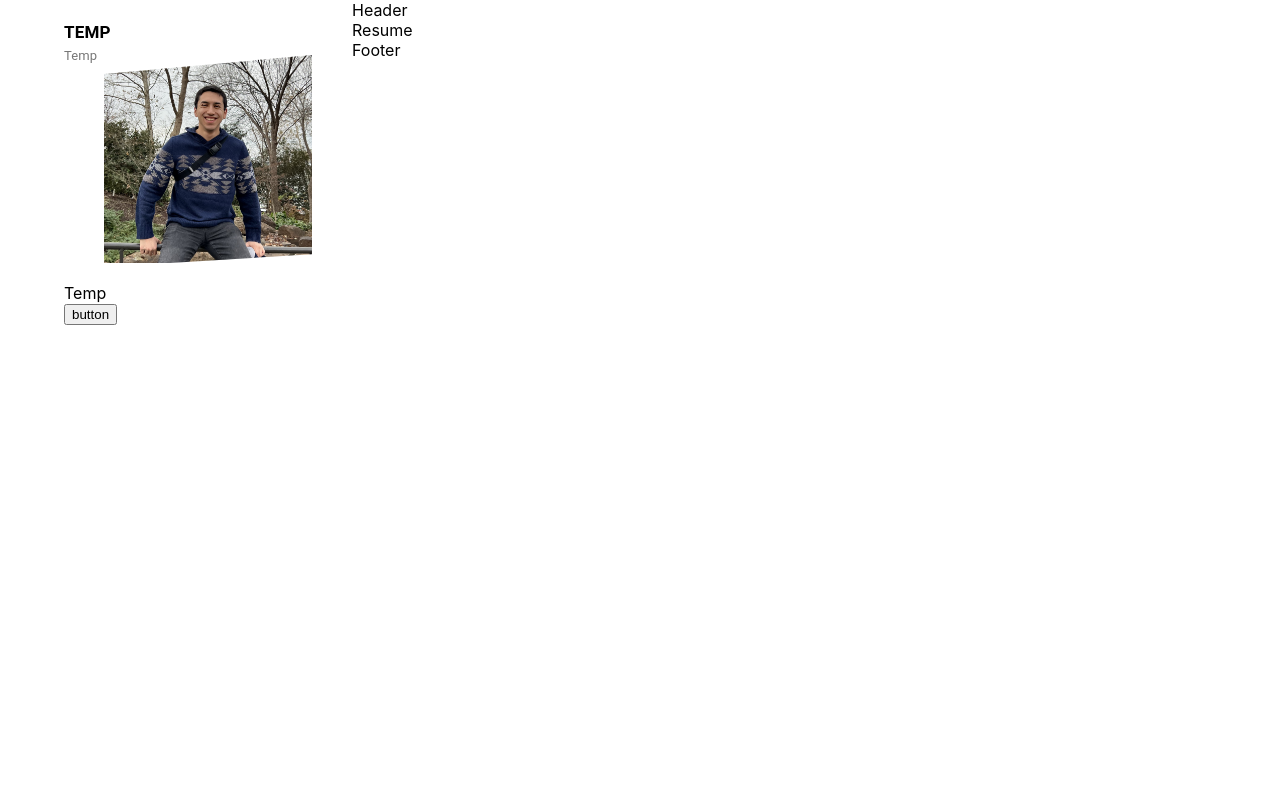
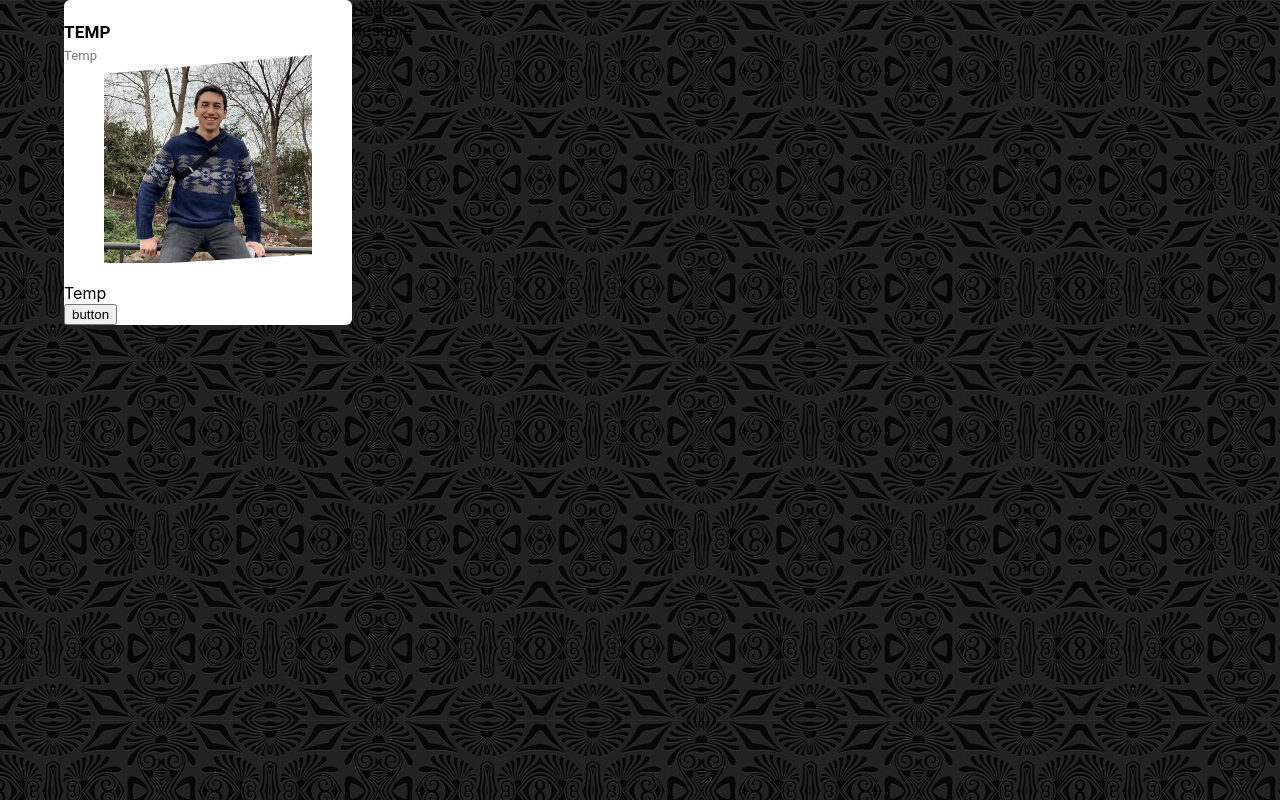
Before and after one commit to imata18/portfolio-homepage, a React (Create React App) app: page / in a window 1280 px wide. Built offline with nearby package versions, Linux system fonts and the light colour scheme.

Commit message:
Background image added

```diff
--- a/src/index.css
+++ b/src/index.css
@@ -5,6 +5,9 @@ body {
     sans-serif;
   -webkit-font-smoothing: antialiased;
   -moz-osx-font-smoothing: grayscale;
+  background: #f4f4f4;
+  overflow: hidden;
+  background: url('./Assets/Images/mexican_website_bg.jpg');
 }
 
 code {
```
Also changed, not shown: src/Assets/Images/mexican_website_bg.jpg (added).
